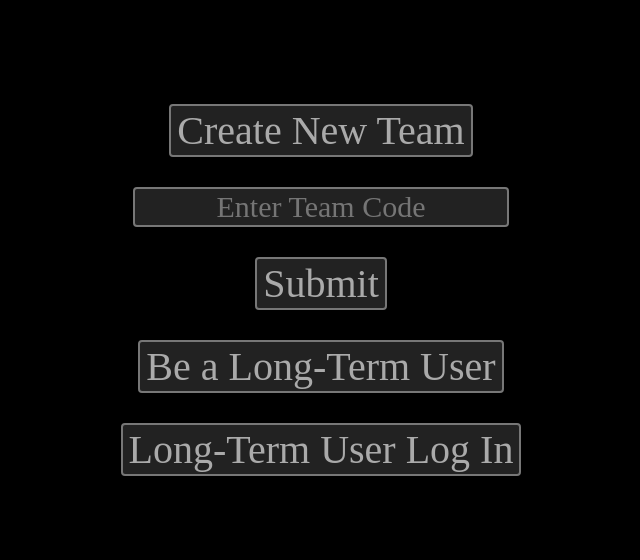
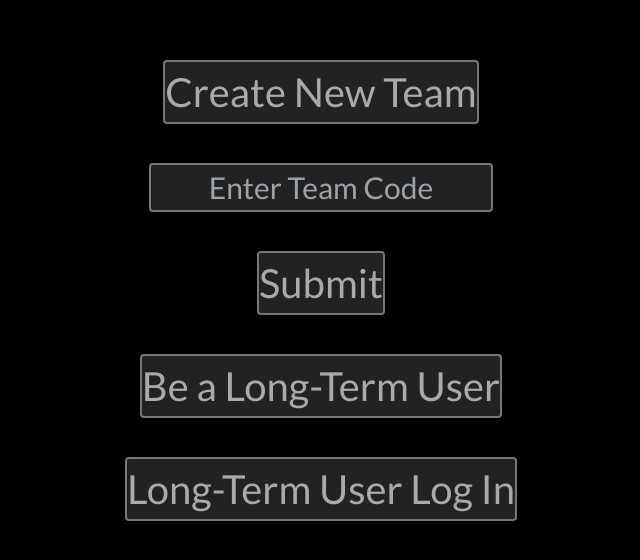
Before and after one commit to kapa-moon/final-project-team-decider, a React (Create React App) app in the folder front-end/: page / in a window 1280 px wide. Shown: the part 110-670 px from the top of the page, without its empty margins (319-959 px from the left). Built offline with nearby package versions, Linux system fonts and the light colour scheme.

Commit message:
Add style (Font-Lato, Tailwind CSS)

```diff
--- a/front-end/package.json
+++ b/front-end/package.json
@@ -35,5 +35,8 @@
       "last 1 firefox version",
       "last 1 safari version"
     ]
+  },
+  "devDependencies": {
+    "tailwindcss": "^3.1.8"
   }
 }
--- a/front-end/public/index.html
+++ b/front-end/public/index.html
@@ -1,3 +1,37 @@
-<!doctype html>
-<div id = "root"></div>
+<!DOCTYPE html>
+<html lang="en">
+
+<head>
+  <meta charset="utf-8" />
+  <link rel="icon" href="%PUBLIC_URL%/favicon.ico" />
+  <meta name="viewport" content="width=device-width, initial-scale=1" />
+  <!-- <meta name="theme-color" content="#000000" /> -->
+  <meta name="description" content="An example of a full MERN-stack web application" />
+  <!-- <link rel="apple-touch-icon" href="%PUBLIC_URL%/logo192.png" /> -->
+  <!--
+      manifest.json provides metadata used when your web app is installed on a
+      user's mobile device or desktop. See https://developers.google.com/web/fundamentals/web-app-manifest/
+    -->
+  <link rel="manifest" href="%PUBLIC_URL%/manifest.json" />
+  <!--
+      Notice the use of %PUBLIC_URL% in the tags above.
+      It will be replaced with the URL of the `public` folder during the build.
+      Only files inside the `public` folder can be referenced from the HTML.
+
+      Unlike "/favicon.ico" or "favicon.ico", "%PUBLIC_URL%/favicon.ico" will
+      work correctly both with client-side routing and a non-root public URL.
+      Learn how to configure a non-root public URL by running `npm run build`.
+    -->
+  <link rel="preconnect" href="https://fonts.googleapis.com">
+  <link rel="preconnect" href="https://fonts.gstatic.com" crossorigin>
+  <link href="https://fonts.googleapis.com/css2?family=Lato:ital,wght@0,100;0,300;0,400;1,100;1,300&display=swap"
+    rel="stylesheet">
+  <title>Decider</title>
+</head>
+
+<body>
+  <noscript>You need to enable JavaScript to run this app.</noscript>
+  <div id="root"></div>
+</body>
+
 </html>
--- a/front-end/src/App.css
+++ b/front-end/src/App.css
@@ -1,5 +1,6 @@
 .App {
   text-align: center;
+  font-family: 'Lato', sans-serif;
 }
 
 .App_logo {
@@ -17,6 +18,7 @@
   from {
     transform: rotate(0deg);
   }
+
   to {
     transform: rotate(360deg);
   }
@@ -49,26 +51,23 @@
   color: #61dafb;
 }
 
-li
-{
+li {
   list-style-type: none;
 }
 
-.font
-{
+.font {
   font-size: 40px;
   color: #aaaaaa;
 }
 
-.left_top
-{
+.left_top {
   position: relative;
   left: -400px;
   top: -300px;
 }
 
-.nav_item, .header_nav_item
-{
+.nav_item,
+.header_nav_item {
   height: 100;
   width: 350;
   font-size: 40px;
@@ -78,33 +77,25 @@ li
   border-radius: 4px;
 }
 
-.header_nav_item
-{
+.header_nav_item {
   border: 0px;
   background-color: #222222;
 }
 
-.active /* NavLink */
-{
+.active
+
+/* NavLink */
+  {
   color: #aaaaaa;
   text-decoration: none;
 }
 
-*
-{
-  font-family: normal;
-  font-weight: normal;
-  font-style: normal;
-}
-
-input
-{
+input {
   height: 100;
   width: 500;
 }
 
-input[type = text]
-{
+input[type=text] {
   font-size: 30px;
   color: #ffffff;
   background-color: #222222;
@@ -112,13 +103,11 @@ input[type = text]
   border-radius: 4px;
 }
 
-input[type = text]::placeholder
-{
+input[type=text]::placeholder {
   text-align: center;
 }
 
-input[type = submit]
-{
+input[type=submit] {
   font-size: 40px;
   color: #aaaaaa;
   background-color: #222222;
@@ -126,8 +115,7 @@ input[type = submit]
   border-radius: 4px;
 }
 
-button
-{
+button {
   height: 100;
   width: 500;
   font-size: 40px;
--- a/front-end/src/index.css
+++ b/front-end/src/index.css
@@ -1,10 +1,17 @@
+@tailwind base;
+@tailwind components;
+@tailwind utilities;
+
 body {
-  margin: 0;
+  font-family: 'Lato', sans-serif;
+  /* font-family: 'Signika Negative', sans-serif; */
+
+  /* margin: 0;
   font-family: -apple-system, BlinkMacSystemFont, 'Segoe UI', 'Roboto', 'Oxygen',
     'Ubuntu', 'Cantarell', 'Fira Sans', 'Droid Sans', 'Helvetica Neue',
     sans-serif;
   -webkit-font-smoothing: antialiased;
-  -moz-osx-font-smoothing: grayscale;
+  -moz-osx-font-smoothing: grayscale; */
 }
 
 code {
--- /dev/null
+++ b/front-end/tailwind.config.js
@@ -0,0 +1,22 @@
+
+module.exports = {
+  content: [
+    './src/**/*.{js, jsx, ts, tsx}',
+    './public/index.html',
+
+  ],
+  theme: {
+    extend: {},
+    colors: {
+      'primary': '#723D46',
+      'bright': '#E26D5C',
+      'dark': '#472D30',
+      'cream': '#FFE1A8',
+      'bubble-pink': '#E7AFAF',
+      'border-pink': '#E2635C',
+      'bubble-green': '#C9CBA3',
+      'border-green': '#898A6F',
+    }
+  },
+  plugins: [],
+}
```
Also changed, not shown: 1 other file (tests, documents, lock files or other folders).
